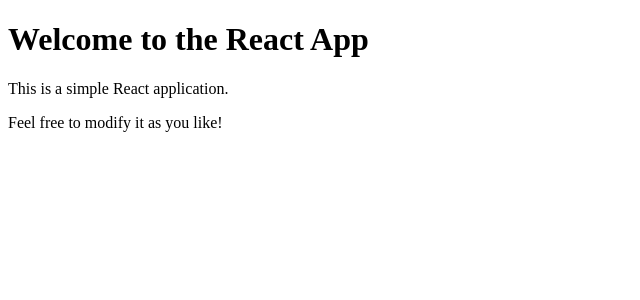
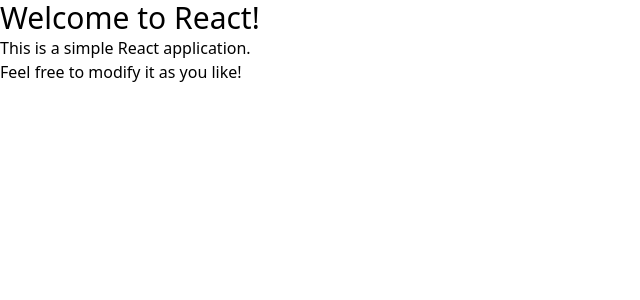
Before and after one commit to jrobertoq/calculadora_propinas, a React (Vite) app: page / in a window 1280 px wide. Shown: the top 300 px of the page, without its empty margins (0-640 px from the left). Built offline with nearby package versions, Linux system fonts and the light colour scheme.

Commit message:
Add tailwind css

```diff
--- a/package.json
+++ b/package.json
@@ -10,8 +10,10 @@
     "preview": "vite preview"
   },
   "dependencies": {
+    "@tailwindcss/vite": "^4.1.11",
     "react": "^19.1.0",
-    "react-dom": "^19.1.0"
+    "react-dom": "^19.1.0",
+    "tailwindcss": "^4.1.11"
   },
   "devDependencies": {
     "@eslint/js": "^9.29.0",
--- a/src/App.tsx
+++ b/src/App.tsx
@@ -2,7 +2,7 @@
 
   return (
     <>
-      <h1>Welcome to the React App</h1>
+      <h1 className="text-3xl">Welcome to React!</h1>
       <p>This is a simple React application.</p>
       <p>Feel free to modify it as you like!</p>
     </>
--- a/src/index.css
+++ b/src/index.css
@@ -0,0 +1 @@
+@import "tailwindcss";
--- a/vite.config.ts
+++ b/vite.config.ts
@@ -1,7 +1,8 @@
 import { defineConfig } from 'vite'
 import react from '@vitejs/plugin-react-swc'
+import tailwindcss from '@tailwindcss/vite'
 
 // https://vite.dev/config/
 export default defineConfig({
-  plugins: [react()],
+  plugins: [react(), tailwindcss()],
 })
```
Also changed, not shown: 1 other file (tests, documents, lock files or other folders).
